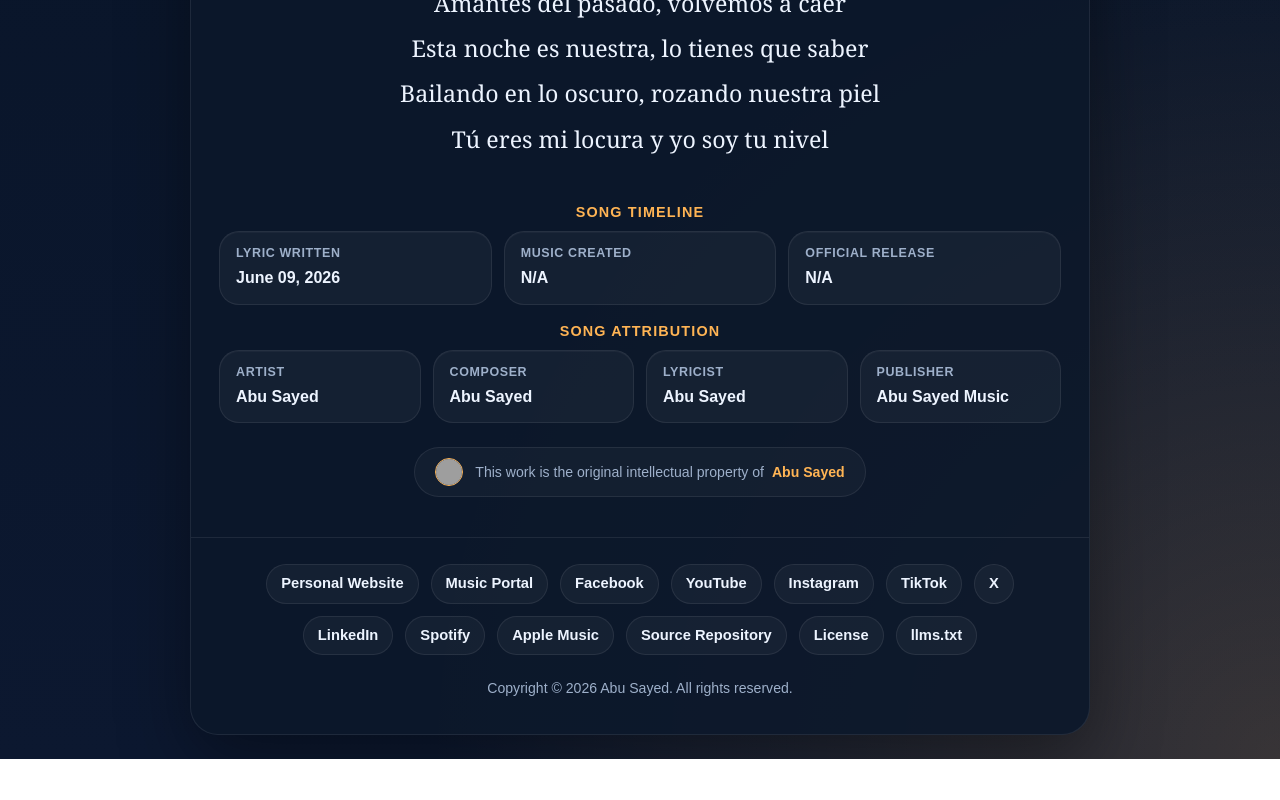
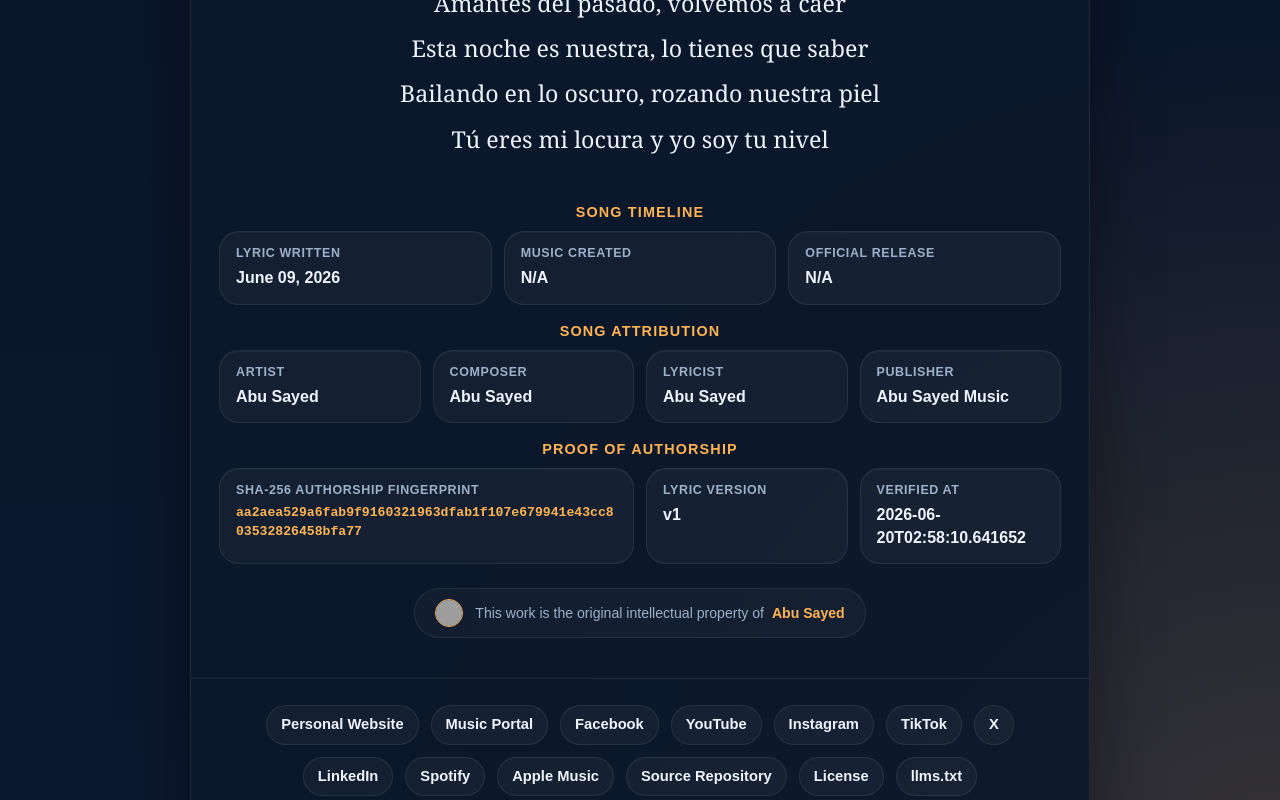
Before and after one commit to ImAbuSayed/amantes-del-pasado, a plain HTML site: page index.html in a window 1280 px wide. Shown: the part 2000-2800 px from the top of the page. Before the commit the page ends 2759 px from the top, so only its background shows below. Drawn offline with Linux system fonts and the light colour scheme; grey boxes are pictures that could not be loaded.

Commit message:
feat: update song assets v1 with signed GPG commit [verified]

```diff
--- a/index.html
+++ b/index.html
@@ -14,9 +14,9 @@
     <meta name="keywords" content="Amantes del pasado, Abu Sayed lyrics, original song lyrics, Abu Sayed original song, Abu Sayed lyricist, Abu Sayed composer, Abu Sayed songwriter, official lyrics">
     <meta name="robots" content="index,follow,max-snippet:-1,max-image-preview:large,max-video-preview:-1">
     <meta name="referrer" content="strict-origin-when-cross-origin">
-    <meta name="description" content="Explore the official lyrics of &#x27;Amantes del pasado&#x27;, a unique musical creation written and composed by Abu Sayed.">
+    <meta name="description" content="Official lyrics for &#x27;Amantes del pasado&#x27;, an original song written, composed, created, and owned by Abu Sayed.">
     <meta property="og:title" content="Amantes del pasado - Original Lyrics by Abu Sayed">
-    <meta property="og:description" content="Explore the official lyrics of &#x27;Amantes del pasado&#x27;, a unique musical creation written and composed by Abu Sayed.">
+    <meta property="og:description" content="Official lyrics for &#x27;Amantes del pasado&#x27;, an original song written, composed, created, and owned by Abu Sayed.">
     <meta property="og:type" content="music.song">
     <meta property="og:url" content="https://imabusayed.github.io/amantes-del-pasado/">
     <meta property="og:site_name" content="Abu Sayed Music">
@@ -24,7 +24,7 @@
     <meta name="last-modified" content="2026-06-09 13:13:58">
     <meta name="twitter:card" content="summary_large_image">
     <meta name="twitter:title" content="Amantes del pasado - Original Lyrics by Abu Sayed">
-    <meta name="twitter:description" content="Explore the official lyrics of &#x27;Amantes del pasado&#x27;, a unique musical creation written and composed by Abu Sayed.">
+    <meta name="twitter:description" content="Official lyrics for &#x27;Amantes del pasado&#x27;, an original song written, composed, created, and owned by Abu Sayed.">
     <link rel="canonical" href="https://imabusayed.github.io/amantes-del-pasado/">
     <link rel="sitemap" type="application/xml" title="Sitemap" href="https://imabusayed.github.io/amantes-del-pasado/sitemap.xml">
     <link rel="author" href="https://github.com/ImAbuSayed">
@@ -100,7 +100,7 @@
       "@id": "https://imabusayed.github.io/amantes-del-pasado#webpage",
       "url": "https://imabusayed.github.io/amantes-del-pasado/",
       "name": "Amantes del pasado - Original Lyrics by Abu Sayed",
-      "description": "Explore the official lyrics of 'Amantes del pasado', a unique musical creation written and composed by Abu Sayed.",
+      "description": "Official lyrics for 'Amantes del pasado', an original song written, composed, created, and owned by Abu Sayed.",
       "isPartOf": {
         "@id": "https://music.abusayed.com.bd/#website"
       },
@@ -537,7 +537,7 @@
 
         <div class="controls">
             <button class="btn-speak" id="speakBtn" title="Read the lyrics aloud"><span id="speakText">Read Aloud</span></button>
-            <a href="https://music.abusayed.com.bd/Licensing/?https://imabusayed.github.io/amantes-del-pasado/" class="btn-license" title="Get licensing for this song" target="_blank">Get a Licensing Quote for Amantes del pasado</a>
+            <a href="https://music.abusayed.com.bd/Licensing/?https://imabusayed.github.io/amantes-del-pasado/" class="btn-license" title="Get licensing for this song" target="_blank">Obtain a Music License for Amantes del pasado</a>
 
         </div>
         <br>
@@ -612,6 +612,26 @@
             <div class="meta-card">
                 <span class="meta-label">Publisher</span>
                 <strong>Abu Sayed Music</strong>
+            </div>
+
+                </div>
+            </div>
+
+            <div class="details-block">
+                <div class="details-title">Proof of Authorship</div>
+                <div class="meta-grid">
+
+            <div class="meta-card" style="grid-column: span 2;">
+                <span class="meta-label">SHA-256 Authorship Fingerprint</span>
+                <strong style="word-break: break-all; font-family: monospace; font-size: 0.82rem; color: var(--accent);">aa2aea529a6fab9f9160321963dfab1f107e679941e43cc803532826458bfa77</strong>
+            </div>
+            <div class="meta-card">
+                <span class="meta-label">Lyric Version</span>
+                <strong>v1</strong>
+            </div>
+            <div class="meta-card">
+                <span class="meta-label">Verified At</span>
+                <strong>2026-06-20T02:58:10.641652</strong>
             </div>
 
                 </div>
```
Also changed, not shown: excerpts/Bridge-Preview.txt (added), excerpts/Chorus-Preview.txt (added), excerpts/Final-Chorus-Preview.txt (added), excerpts/Hook-Preview.txt (added), excerpts/Pre-Chorus-2-Preview.txt (added), excerpts/Pre-Chorus-3-Preview.txt (added), excerpts/Pre-Chorus-Preview.txt (added), excerpts/Verse-1-Preview.txt (added), excerpts/Verse-2-Preview.txt (added), excerpts/Verse-3-Preview.txt (added), hashes.txt (added), llms.txt, lyrics_backup/2026-06-20_amantes-del-pasado-v1.txt (added), manifest.json (added), 1 other file.
